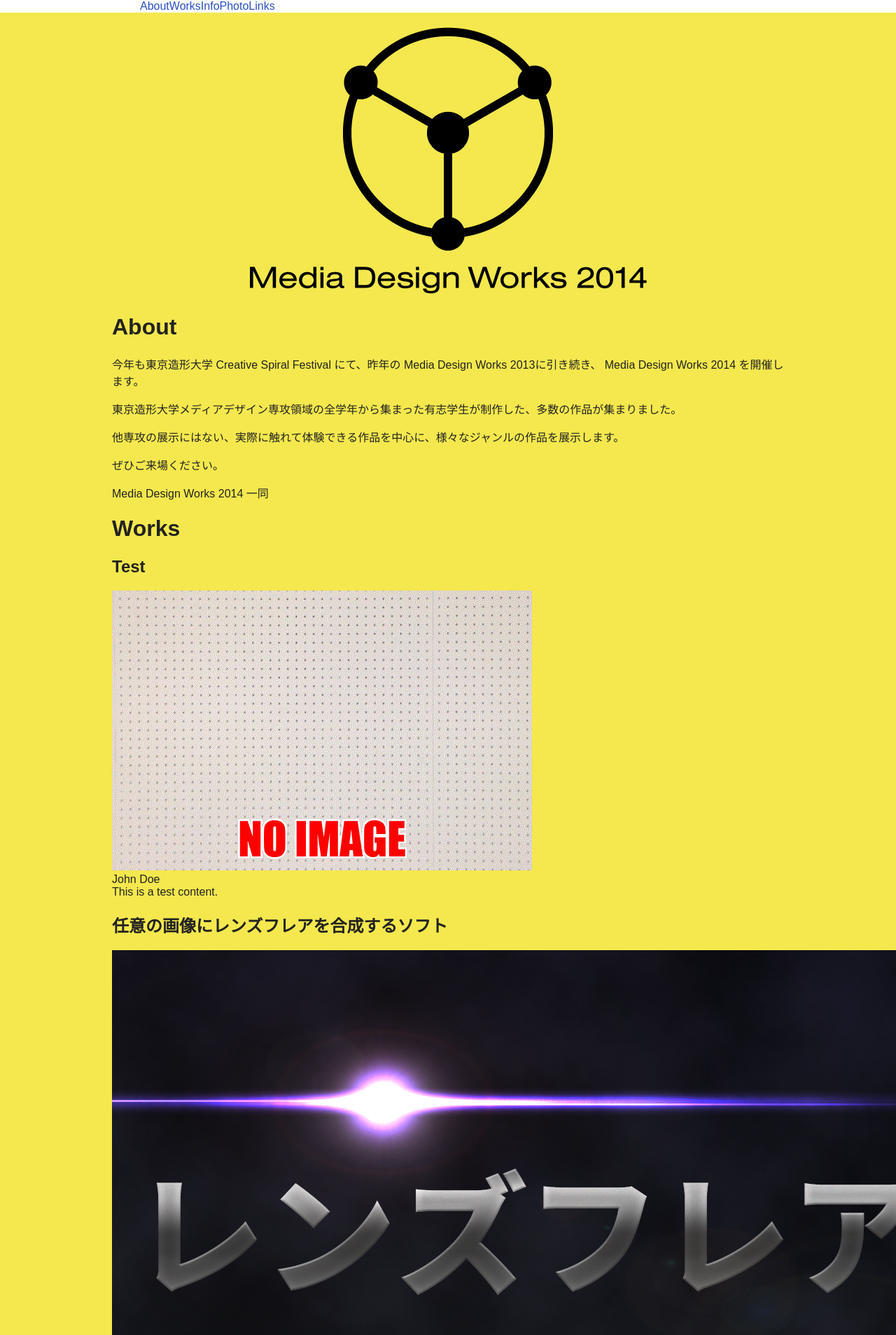
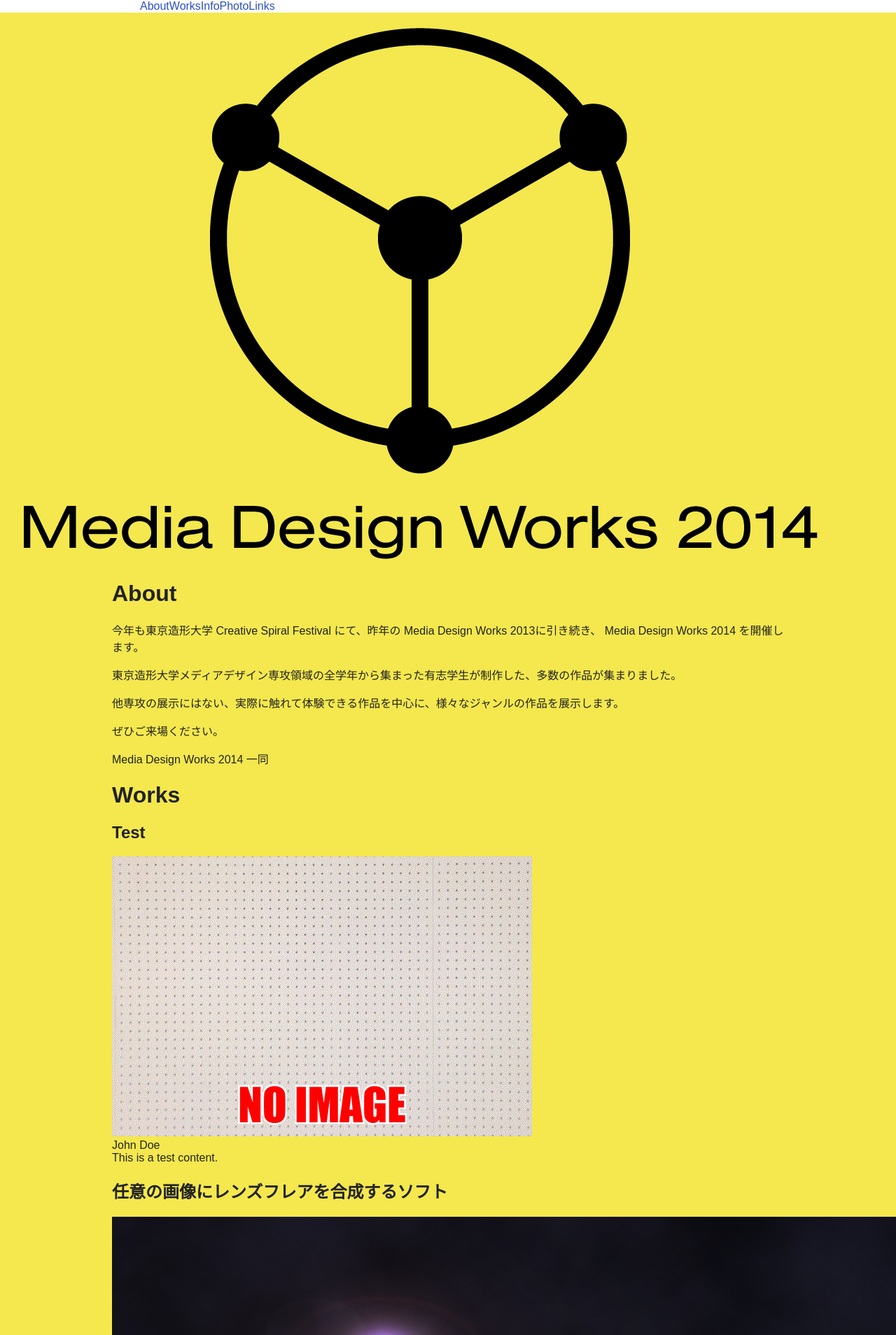
Before and after one commit to mdw2014/mdw2014.github.io, a Jekyll site: the page built from index.html, in a window 1280 px wide. Shown: the top 1908 px of the page at 70% size. Built offline with Jekyll 4.4.1, drawn with Linux system fonts in a browser that asks for light colours.

Commit message:
Clean up header banner structure

```diff
--- a/_includes/header.html
+++ b/_includes/header.html
@@ -13,9 +13,8 @@
   </nav>
 
   <div class="banner">
-    <div class="wrapper">
-      <h1><img class="identity" src="img/identity.png" alt="Media Design Works 2014"></h1>
-    </div>
+    <div class="header-bg-ellipse"></div>
+    <h1 class="identity"><img src="img/identity.png" alt="Media Design Works 2014"></h1>
   </div>
 
 </header>
```
